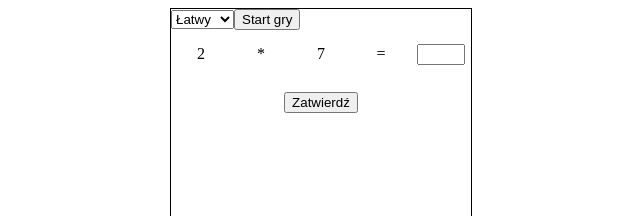
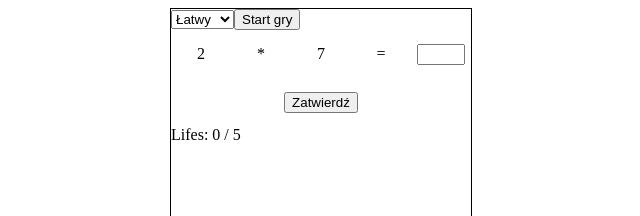
Before and after one commit to woocasch/multi-ninja, a React app in the folder front/: page /game_board in a window 1280 px wide. Both pictures are taken after a click on the button "Start gry". Shown: the top 216 px of the page, without its empty margins (319-959 px from the left). Built offline with nearby package versions, Linux system fonts and the light colour scheme; the HTML template or start-up script is replaced by a standard one.

Commit message:
Start work on component for displaying status of the game.

```diff
--- a/front/src/game_board/game_board.tsx
+++ b/front/src/game_board/game_board.tsx
@@ -6,16 +6,19 @@ import { AnsweredQuestion, GameManager, Question, StartGameParameters } from "./
 import { Localizations, StaticTexts } from "./localizations";
 import OptionsSelector, { SelectedOptions } from "./game_options";
 import MultiplicationView, { MultiplicationResultModel } from "./multiplication";
+import GameHudView from './game_hud';
 
 export default function GameBoard() {
     const [currentQuestion, setCurrentQuestion] = useState<Question | null>(null);
-    const [answer, setAnswer] = useState('');
+    const [_, setAnswer] = useState('');
     const [isGameStarted, setIsGameStarted] = useState<boolean>(false);
+    const [lifesLost, setLifesLost] = useState<number>(0);
 
     function handleStartGame(params: SelectedOptions) {
         const gameInput: StartGameParameters = {
             level: params.level,
             setQuestionCallback: (newQuestion) => { setCurrentQuestion(newQuestion); setAnswer(''); },
+            updateGameStatusCallback: (model) => { setLifesLost(model.LifesLost); },
         }
         setIsGameStarted(GameManager.StartGame(gameInput));
     }
@@ -29,7 +32,10 @@ export default function GameBoard() {
             <OptionsSelector startGameCallback={handleStartGame} />
             {isGameStarted ?
                 (
-                    <MultiplicationView LeftFactor={currentQuestion!.LeftFactor} RightFactor={currentQuestion!.RightFactor} RemainingErrors={3} ResultCallback={questionResultCallback} />
+                    <>
+                        <MultiplicationView LeftFactor={currentQuestion!.LeftFactor} RightFactor={currentQuestion!.RightFactor} RemainingErrors={3} ResultCallback={questionResultCallback} />
+                        <GameHudView lifesLost={lifesLost} availableLifes={GameManager.GetNumberOfLifes()} />
+                    </>
                 ) : null}
         </div>
     )
--- /dev/null
+++ b/front/src/game_board/game_hud.tsx
@@ -0,0 +1,17 @@
+import React from "react";
+import { useState } from "react";
+
+export interface Properties {
+    lifesLost: number;
+    availableLifes: number;
+}
+
+export default function GameHudView(props: Properties) {
+    return (
+        <div>
+            <div>
+                Lifes: {props.lifesLost} / {props.availableLifes}
+            </div>
+        </div>
+    );
+}
--- a/front/src/game_board/game_manager.ts
+++ b/front/src/game_board/game_manager.ts
@@ -12,9 +12,14 @@ export interface AnsweredQuestion {
     Answer: number;
 }
 
+export interface GameStatusUpdateModel {
+    LifesLost: number;
+}
+
 export interface StartGameParameters {
     level: DifficultyLevel;
     setQuestionCallback: (newQuestion: Question) => void;
+    updateGameStatusCallback: (model: GameStatusUpdateModel) => void;
 }
 
 class GameManagerService {
@@ -36,13 +41,20 @@ class GameManagerService {
 
         this.gameState!.AddAnsweredQuestion(this.currentQuestion!.LeftFactor, this.currentQuestion!.RightFactor, answers);
         this.ProvideNewQuestion();
+        this.gameSettings!.updateGameStatusCallback({ LifesLost: this.gameState!.GetLifesLost() });
     }
 
     public StartGame(input: StartGameParameters): boolean {
         this.gameSettings = input;
         this.gameState = new GameState();
         this.ProvideNewQuestion();
+        this.gameSettings.updateGameStatusCallback({ LifesLost: this.gameState.GetLifesLost() });
         return true;
+    }
+
+    public GetNumberOfLifes(): number {
+        const settings = DifficultyLevelSettings.GetSettings(this.gameSettings!.level).settings;
+        return settings.LifesCount;
     }
 
     public ProvideNewQuestion() {
```
